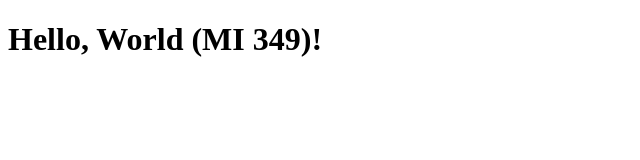
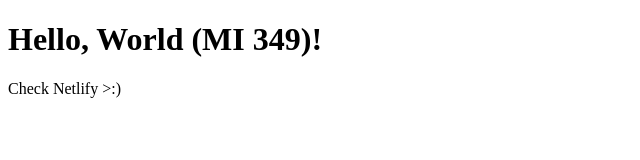
Before and after one commit to JackBruce039/Hello_MI349, a plain HTML site: page index.html in a window 1280 px wide. Shown: the whole page, without its empty margins (0-640 px from the left). Drawn offline with Linux system fonts and the light colour scheme.

Commit message:
Netlify Deploy

```diff
--- a/index.html
+++ b/index.html
@@ -8,5 +8,6 @@
 </head>
 <body>
     <h1>Hello, World (MI 349)!</h1>
+    <p>Check Netlify >:)</p>
 </body>
 </html>
```
